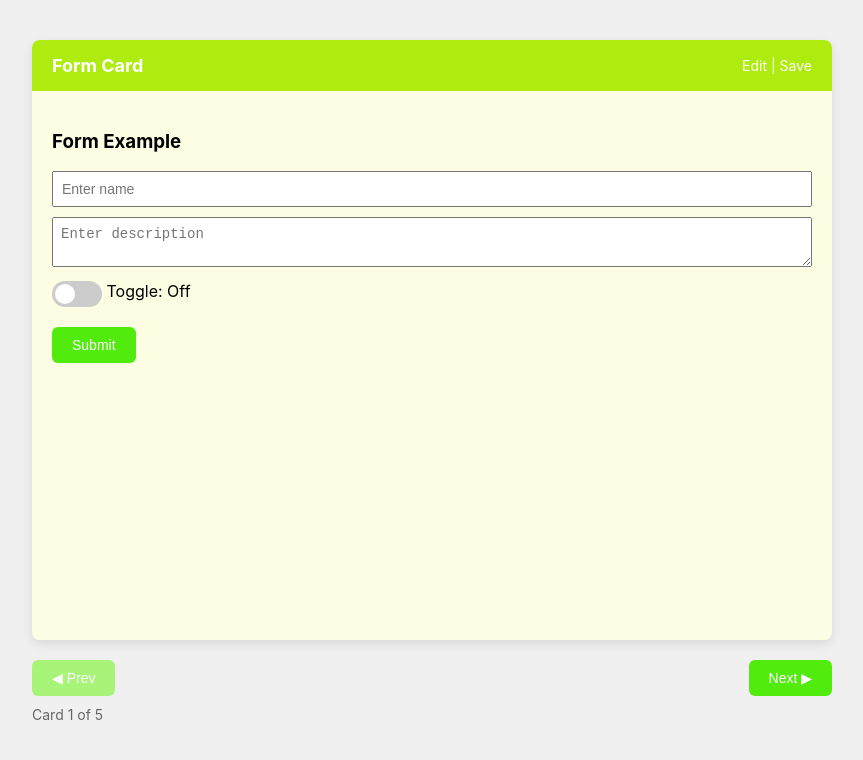
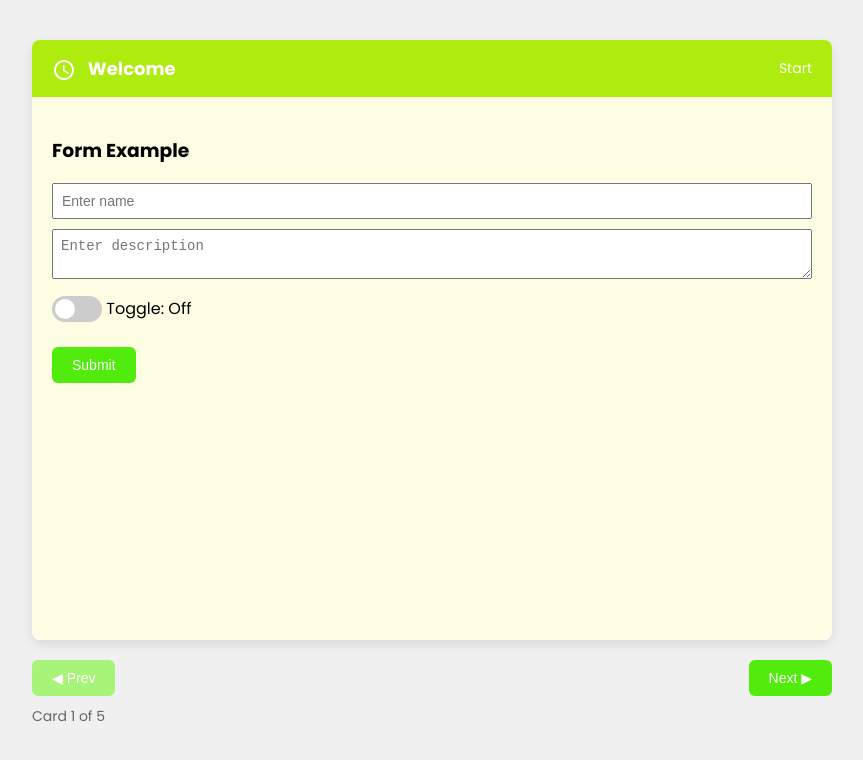
Before and after one commit to dafur1900/MISW4302-202515-entregafinal-web, a plain HTML site: page index.html in a window 1280 px wide. Shown: the whole page, without its empty margins (208-1071 px from the left). Drawn offline with nearby package versions, Linux system fonts and the light colour scheme; files that its build step writes are made by us from their sources.

Commit message:
Consolidación HTML sin webserver
- Se incluyen todos los componentes VUE en el mismo index.html para
  evitar la necesidad de emplear un servidor web
- VUE importado desde CDN
- Material Design importado desde CDN
- Se agregan estilos y colores
- Se ajusta navegabilidad

```diff
--- a/components/CardWrapper.js
+++ /dev/null
@@ -1,34 +0,0 @@
-// components/CardWrapper.js
-export const CardWrapper = {
-  props: {
-    card: {
-      type: Object,
-      required: true
-    }
-  },
-  template: `
-    <div v-if="card && card.component" class="card">
-      <div class="card-header">
-        <div class="title">{{ card.title }}</div>
-        <div class="options">{{ card.options }}</div>
-      </div>
-
-      <div class="card-content">
-        <!-- Full Layout -->
-        <div v-if="card.layout === 'full'" class="content-full">
-          <component :is="card.component" :data="card.data"></component>
-        </div>
-
-        <!-- Split Layout -->
-        <div v-else-if="card.layout === 'split'" class="content-split">
-          <div class="left-pane">
-            <component :is="card.component.left" :data="card.data.left"></component>
-          </div>
-          <div class="right-pane">
-            <component :is="card.component.right" :data="card.data.right"></component>
-          </div>
-        </div>
-      </div>
-    </div>
-  `
-};
--- a/components/FormExample.js
+++ /dev/null
@@ -1,28 +0,0 @@
-// components/FormExample.js
-export const FormExample = {
-  props: ['data'],
-  data() {
-    return {
-      checked: false,
-      name: '',
-      description: ''
-    };
-  },
-  template: `
-    <div>
-      <h3>Form Example</h3>
-      <input type="text" placeholder="Enter name" v-model="name" />
-      <textarea placeholder="Enter description" v-model="description"></textarea>
-      <label class="switch">
-        <input type="checkbox" v-model="checked">
-        <span class="slider"></span>
-      </label> Toggle: {{ checked ? 'On' : 'Off' }}<br><br>
-      <button @click="alertClicked">Submit</button>
-    </div>
-  `,
-  methods: {
-    alertClicked() {
-      alert(`Submitted:\nName: ${this.name}\nDescription: ${this.description}\nToggle: ${this.checked ? 'On' : 'Off'}`);
-    }
-  }
-};
--- a/components/ImageFull.js
+++ /dev/null
@@ -1,7 +0,0 @@
-// components/ImageFull.js
-export const ImageFull = {
-  props: ['data'],
-  template: `
-    <img class="full-img" :src="data.src" alt="Full Image" />
-  `
-};
--- a/components/ImageSplit.js
+++ /dev/null
@@ -1,10 +0,0 @@
-// components/ImageSplit.js
-export const ImageSplit = {
-  props: ['data'],
-  template: `
-    <div>
-      <img class="full-img" :src="data.src" alt="Split Image" />
-      <p>{{ data.caption }}</p>
-    </div>
-  `
-};
--- a/components/LabeledInput.js
+++ /dev/null
@@ -1,11 +0,0 @@
-// components/LabeledInput.js
-export const LabeledInput = {
-  props: ['label', 'modelValue'],
-  emits: ['update:modelValue'],
-  template: `
-    <div class="labeled-input">
-      <label>{{ label }}</label>
-      <input type="text" :value="modelValue" @input="$emit('update:modelValue', $event.target.value)" />
-    </div>
-  `
-};
--- a/components/TableExample.js
+++ /dev/null
@@ -1,20 +0,0 @@
-// components/TableExample.js
-export const TableExample = {
-  props: ['data'],
-  template: `
-    <div>
-      <h3>Sample Table</h3>
-      <table>
-        <thead>
-          <tr><th>Name</th><th>Age</th></tr>
-        </thead>
-        <tbody>
-          <tr v-for="(item, i) in data" :key="i">
-            <td>{{ item.name }}</td>
-            <td>{{ item.age }}</td>
-          </tr>
-        </tbody>
-      </table>
-    </div>
-  `
-};
--- a/components/iPodForm.js
+++ /dev/null
@@ -1,31 +0,0 @@
-import { LabeledInput } from './LabeledInput.js';
-
-export const iPodForm = {
-  components: { LabeledInput },
-  data() {
-    return {
-      form: {
-        first: '',
-        last: '',
-        email: '',
-        phone: '',
-        city: ''
-      }
-    };
-  },
-  template: `
-    <div class="ipod-form">
-      <LabeledInput label="First Name" v-model="form.first" />
-      <LabeledInput label="Last Name" v-model="form.last" />
-      <LabeledInput label="Email" v-model="form.email" />
-      <LabeledInput label="Phone" v-model="form.phone" />
-      <LabeledInput label="City" v-model="form.city" />
-      <button class="btn-rounded-md" @click="submit">Submit</button>
-    </div>
-  `,
-  methods: {
-    submit() {
-      alert(`Submitted:\n${JSON.stringify(this.form, null, 2)}`);
-    }
-  }
-};
--- a/index.html
+++ b/index.html
@@ -1,71 +1,215 @@
 <!DOCTYPE html>
 <html lang="en">
   <head>
-  <meta charset="UTF-8" />
-  <title>Vue Card UI</title>
+    <meta charset="UTF-8">
+    <title>Mis Alarmas</title>
     <script src="https://unpkg.com/vue@3/dist/vue.global.prod.js"></script>
-  <link rel="stylesheet" href="style.css" />
+    <link rel="stylesheet" href="./version2/style.css" />
+	<link href="https://fonts.googleapis.com/css2?family=Poppins:wght@300;400;500;600;700&display=swap" rel="stylesheet">
+	<link href="https://fonts.googleapis.com/icon?family=Material+Icons" rel="stylesheet">
   </head>
   <body>
     <div id="app">
       <transition name="fade" mode="out-in">
-      <card-wrapper :key="currentIndex" :card="currentCard"></card-wrapper>
+        <div class="card" :key="currentIndex">
+          <!--div class="card-header">
+			<i class="material-icons">face</i>
+			<i class="material-icons">clock</i>
+            <div class="title">{{ currentCard.title }}</div>
+            <div class="options">{{ currentCard.options }}</div>
+          </div>-->
+			<div class="card-header">
+				<div class="title">
+					<i class="material-icons" style="vertical-align: middle; margin-right: 8px;">access_time</i>
+					{{ currentCard.title }}
+				</div>
+				<div class="options">{{ currentCard.options }}</div>
+			</div>
+
+          <div class="card-content">
+            <!-- FULL Layout -->
+            <div v-if="currentCard.layout === 'full'" class="content-full">
+              <component :is="currentCard.component" :data="currentCard.data"></component>
+            </div>
+            <!-- SPLIT Layout -->
+            <div v-else-if="currentCard.layout === 'split'" class="content-split">
+              <div class="left-pane">
+                <component :is="currentCard.component.left" :data="currentCard.data.left"></component>
+              </div>
+              <div class="right-pane">
+                <component :is="currentCard.component.right" :data="currentCard.data.right"></component>
+              </div>
+            </div>
+          </div>
+        </div>
       </transition>
-
       <div class="buttons">
         <button @click="prevCard" :disabled="currentIndex === 0">◀ Prev</button>
         <button @click="nextCard" :disabled="currentIndex === cards.length - 1">Next ▶</button>
       </div>
-    <div class="counter">
-      Card {{ currentIndex + 1 }} of {{ cards.length }}
+      <div class="counter"> Card {{ currentIndex + 1 }} of {{ cards.length }}
       </div>
     </div>
+    <script>
+      const FormExample = {
+        props: ['data'],
+        template: `
 
-  <!-- Load components -->
-  <script type="module">
-	import { CardWrapper } from './components/CardWrapper.js';
-    import { FormExample } from './components/FormExample.js';
-    import { TableExample } from './components/TableExample.js';
-    import { ImageFull } from './components/ImageFull.js';
-    import { ImageSplit } from './components/ImageSplit.js';
-	import { LabeledInput } from './components/LabeledInput.js';
-	import { iPodForm } from './components/iPodForm.js';
+				<div>
+					<h3>Form Example</h3>
+					<input type="text" placeholder="Enter name" />
+					<textarea placeholder="Enter description"></textarea>
+					<label class="switch">
+						<input type="checkbox" v-model="checked">
+							<span class="slider"></span>
+						</label> Toggle: {{ checked ? 'On' : 'Off' }}
+						<br>
+							<br>
+								<button @click="alertClicked">Submit</button>
+							</div>
+      `,
+        data() {
+          return {
+            checked: false
+          };
+        },
+        methods: {
+          alertClicked() {
+            alert('Submitted!');
+          }
+        }
+      };
+      const TableExample = {
+        props: ['data'],
+        template: `
 
+							<div>
+								<h3>Sample Table</h3>
+								<table>
+									<tr>
+										<th>Name</th>
+										<th>Age</th>
+									</tr>
+									<tr v-for="(item, i) in data" :key="i">
+										<td>{{ item.name }}</td>
+										<td>{{ item.age }}</td>
+									</tr>
+								</table>
+							</div>
+      `
+      };
+      const ImageFull = {
+        template: `
 
-    const app = Vue.createApp({
+							<img class="full-img" :src="imgSrc" @error="onError" alt="Image" />
+`,
+        props: ['data'],
+        data() {
+          return {
+            imgSrc: this.data.src
+          };
+        },
+        methods: {
+          onError() {
+            this.imgSrc = 'fallback.png'; // Or any default/fallback image
+          }
+        }
+      };
+      const ImageSplit = {
+        template: `
+
+							<img class="full-img" :src="imgSrc" @error="onError" alt="Image" />
+`,
+        props: ['data'],
+        data() {
+          return {
+            imgSrc: this.data.src
+          };
+        },
+        methods: {
+          onError() {
+            this.imgSrc = 'fallback.png'; // Or any default/fallback image
+          }
+        }
+      };
+      const LabeledInput = {
+        props: ['label', 'modelValue'],
+        emits: ['update:modelValue'],
+        template: `
+
+							<div class="labeled-input">
+								<label>{{ label }}</label>
+								<input type="text" :value="modelValue" @input="$emit('update:modelValue', $event.target.value)" />
+							</div>
+		`
+      };
+      const iPodForm = {
         components: {
-        CardWrapper
+          LabeledInput
         },
         data() {
           return {
+            form: {
+              first: '',
+              last: '',
+              email: '',
+              phone: '',
+              city: ''
+            }
+          };
+        },
+        template: `
+
+							<div class="ipod-form">
+								<LabeledInput label="First Name" v-model="form.first" />
+								<LabeledInput label="Last Name" v-model="form.last" />
+								<LabeledInput label="Email" v-model="form.email" />
+								<LabeledInput label="Phone" v-model="form.phone" />
+								<LabeledInput label="City" v-model="form.city" />
+								<button class="btn-rounded-md" @click="submit">Submit</button>
+							</div>
+		`,
+        methods: {
+          submit() {
+            alert(`Submitted:\n${JSON.stringify(this.form, null, 2)}`);
+          }
+        }
+      };
+      const app = Vue.createApp({
+        data() {
+          return {
             currentIndex: 0,
-          cards: [
-            {
-              title: 'Form Card',
-              options: 'Edit | Save',
+            cards: [{
+              title: 'Welcome',
+              options: 'Start',
               layout: 'full',
               component: FormExample,
               data: {}
-            },
-            {
-              title: 'Table Card',
+            }, {
+              title: 'Table Example',
               options: 'Export',
               layout: 'full',
               component: TableExample,
-              data: [
-                { name: 'Alice', age: 25 },
-                { name: 'Bob', age: 30 },
-                { name: 'Charlie', age: 35 }
-              ]
-            },
-            {
-              title: 'Full Image Card',
-              options: '',
+              data: [{
+                name: 'Alice',
+                age: 25
+              }, {
+                name: 'Bob',
+                age: 30
+              }, {
+                name: 'Charlie',
+                age: 35
+              }]
+            }, {
+              title: 'Image Full Layout',
+              options: 'View',
               layout: 'full',
               component: ImageFull,
-			  data: { src: './resources/QR.png' }
-            },
-            {
+              data: {
+                src: 'QR.png'
+              }
+              //data: { src: 'https://via.placeholder.com/780x460?text=Full+Image' }
+            }, {
               title: 'Split Image + Form',
               options: 'View | Fill',
               layout: 'split',
@@ -75,13 +219,12 @@
               },
               data: {
                 left: {
-                  src: 'https://via.placeholder.com/400x300?text=Split+Image',
+                  src: 'background.png',
                   caption: 'Left pane image'
                 },
                 right: {}
               }
-            },
-			{
+            }, {
               title: 'iPod Form Card',
               options: 'Submit',
               layout: 'split',
@@ -90,11 +233,12 @@
                 right: iPodForm
               },
               data: {
-					left: { src: 'https://via.placeholder.com/400x300?text=iPod+Form+Image' },
+                left: {
+                  src: 'background.png'
+                },
                 right: {}
               }
-			}
-          ]
+            }]
           };
         },
         computed: {
@@ -104,14 +248,17 @@
         },
         methods: {
           nextCard() {
-          if (this.currentIndex < this.cards.length - 1) this.currentIndex++;
+            if (this.currentIndex < this.cards.length - 1) {
+              this.currentIndex++;
+            }
           },
           prevCard() {
-          if (this.currentIndex > 0) this.currentIndex--;
+            if (this.currentIndex > 0) {
+              this.currentIndex--;
+            }
           }
         }
       });
-
       app.mount('#app');
     </script>
   </body>
```
Also changed, not shown: QR.png (renamed from components/QR.png), background.png (renamed from resources/background.png), googlePlay.png (renamed from resources/googlePlay.png), resources/QR.png (deleted), resources/mobile.png (deleted). Lines whose indentation alone changed are shown as unchanged.
